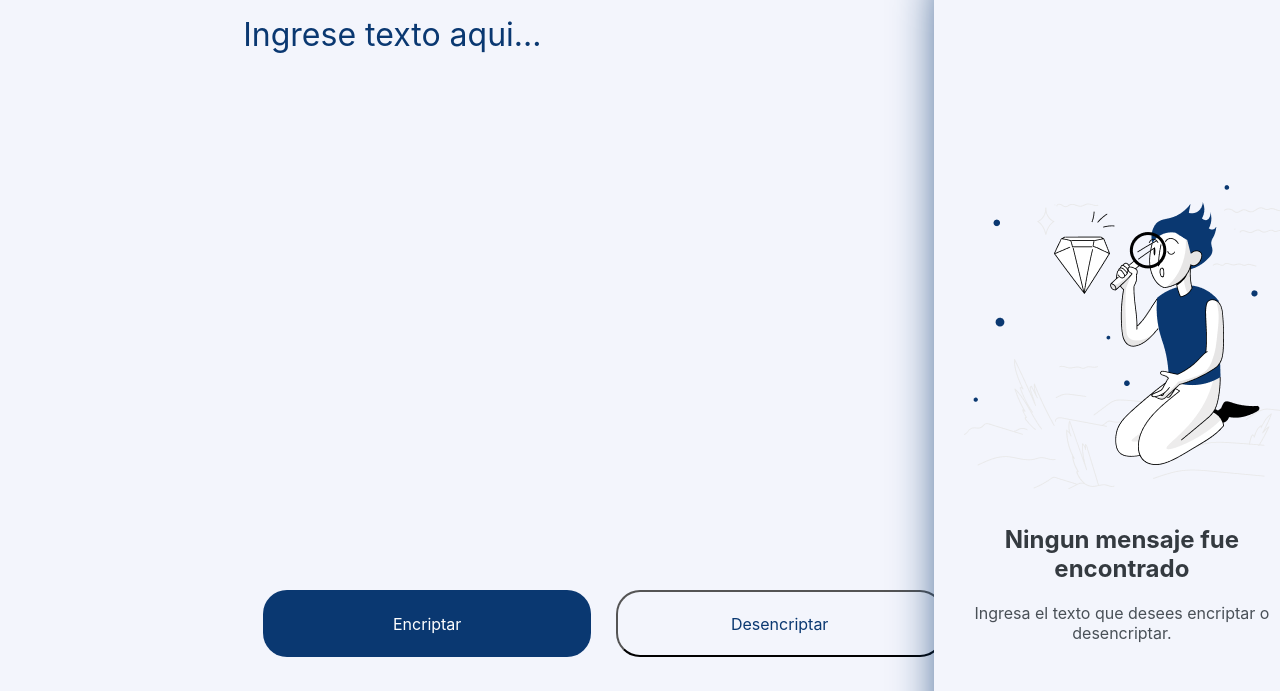
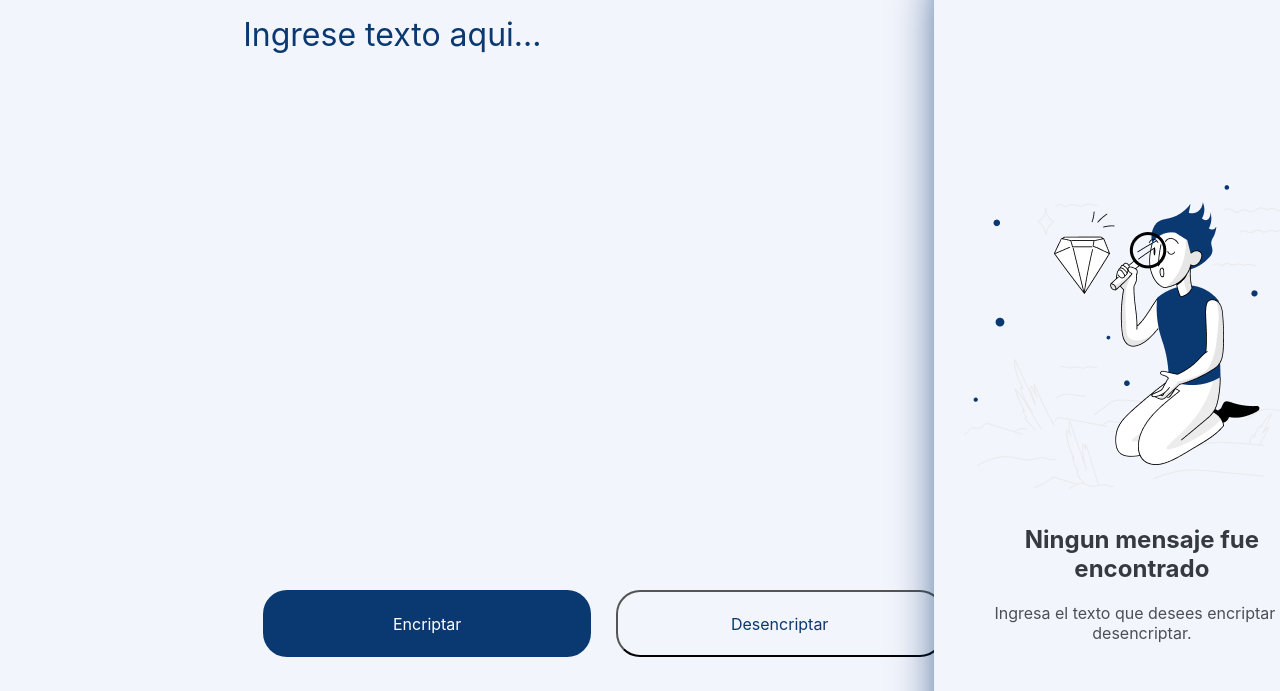
Before and after one commit to Clarosabel2/Encriptador, a plain HTML site: page index.html in a window 1280 px wide. Shown: the part 109-800 px from the top of the page. Drawn offline with nearby package versions, Linux system fonts and the light colour scheme.

Commit message:
Update style.css

```diff
--- a/style.css
+++ b/style.css
@@ -516,7 +516,9 @@ body.dark .button_copy {
         left: 70%;
         display: flex;
     }
-
+    .container_p{
+        left: 60px;
+    }
     .load-a {
 
         left: 100px;
```
